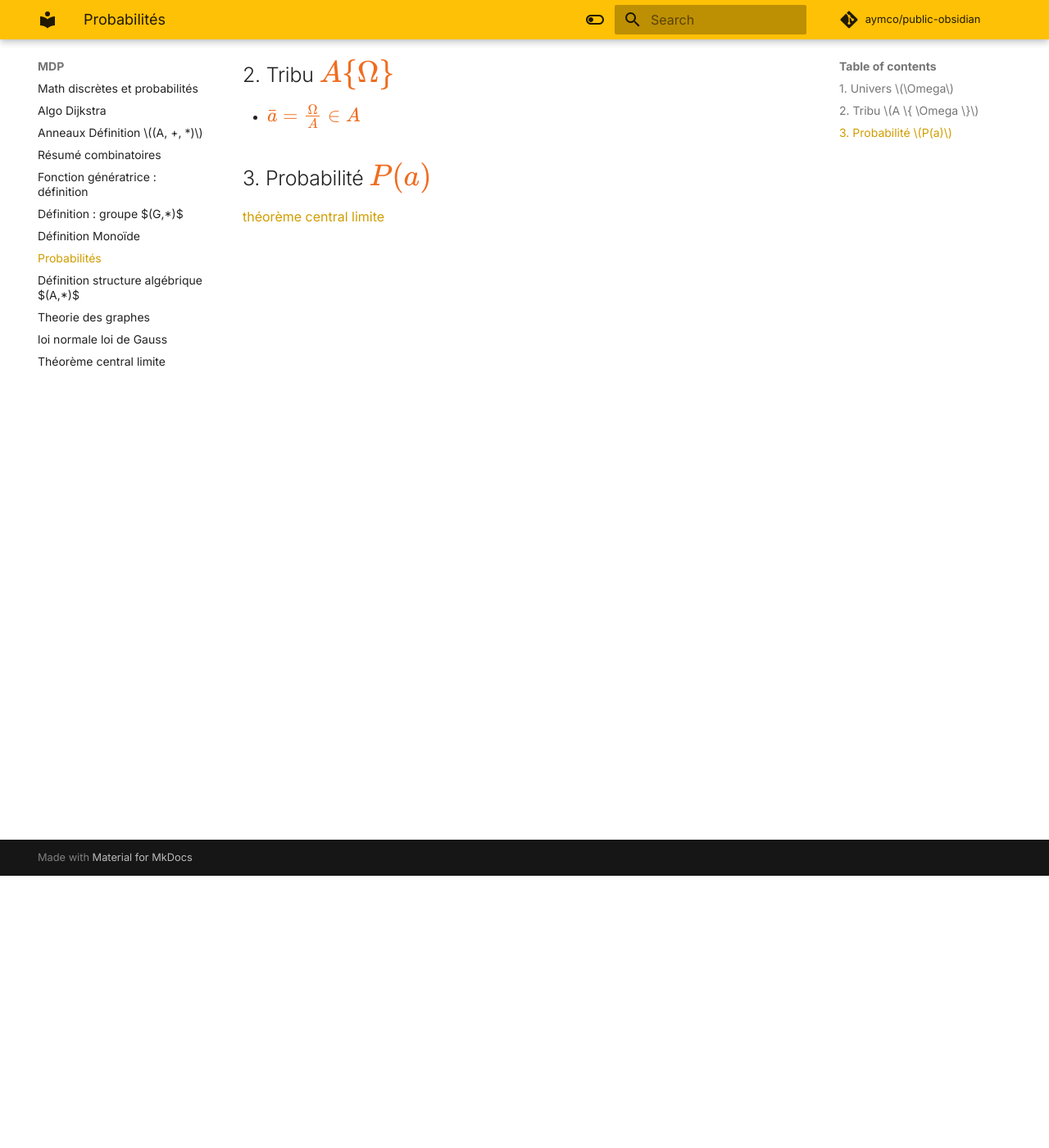
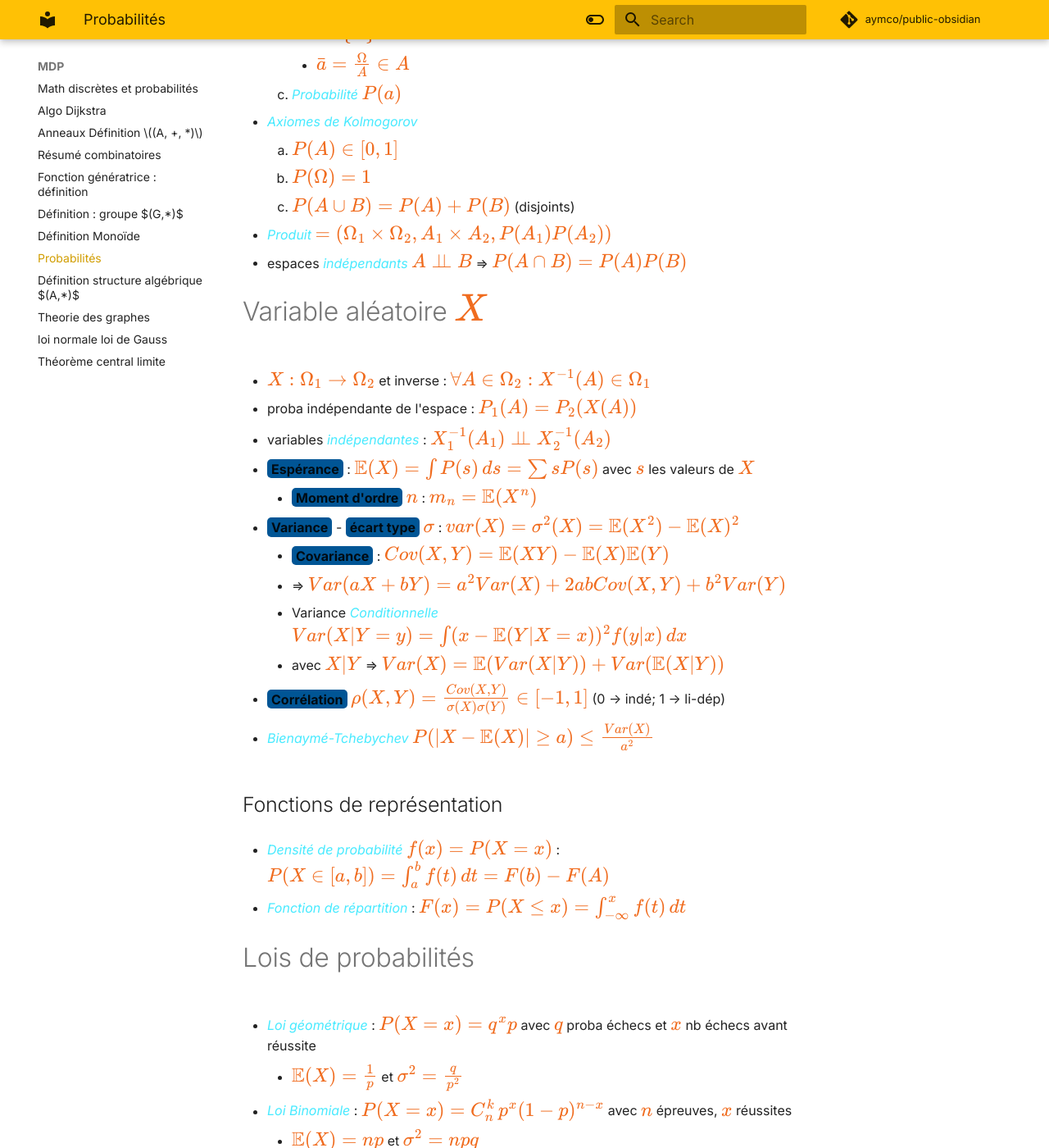
Before and after one commit to Aymco/public-obsidian, an MkDocs documentation site: the page built from docs/MDP/Probabilités.md, in a window 1280 px wide and 1400 px high, scrolled down 332 px. Shown: the whole window at 82% size. Built offline with MkDocs 1.6.1 and Material for MkDocs 9.7.7, drawn with Linux system fonts in a browser that asks for light colours; comment, search, counter and statistics services are not loaded; some of the changed text lies outside the part shown.

```diff
--- a/docs/MDP/Probabilités.md
+++ b/docs/MDP/Probabilités.md
@@ -2,17 +2,80 @@
 share: true
 category: MDP
 created: 2023-12-16
-updated: 2024-01-03
+updated: 2024-01-04
 ---
 
 [Combinatoires - dénombrements](Combinatoires%20-%20d%C3%A9nombrements.md)
+# Espaces probabilisés
 
-[loi normale - loi de Gauss](loi%20normale%20-%20loi%20de%20Gauss.md)
-# Espaces probabilisés
-## 1. Univers $\Omega$
-## 2. Tribu $A \{ \Omega \}$
+- définition
+	1. *Univers* $\Omega$
+	2. *Tribu* $A \{ \Omega \}$
+		- $\bar{a}=\frac{\Omega}{A} \in A$
+	1. *Probabilité* $P(a)$
 
-- $\bar{a}=\frac{\Omega}{A} \in A$
-## 3. Probabilité $P(a)$
+- *Axiomes de Kolmogorov*
+	1. $P(A)\in[0,1]$
+	2. $P(\Omega)=1$
+	3. $P(A\cup B)=P(A)+P(B)$ (disjoints)
 
-[théorème central limite](th%C3%A9or%C3%A8me%20central%20limite.md)
+- *Produit*  $=(\Omega_{1}\times\Omega_{2}, A_{1}\times A_{2}, P(A_{1})P(A_{2}))$
+
+- espaces *indépendants* $A\perp\!\!\!\perp B$ ⇒ $P(A\cap B)=P(A)P(B)$
+# Variable aléatoire $X$
+
+- $X:\Omega_{1}\to\Omega_{2}$  et inverse : $\forall A\in\Omega_{2}: X^{-1}(A)\in\Omega_{1}$
+
+- proba indépendante de l'espace : $P_{1}(A)=P_{2}(X(A))$
+
+- variables *indépendantes* : $X_{1}^{-1}(A_{1})\perp\!\!\!\perp X_{2}^{-1}(A_{2})$
+
+- **Espérance** : $\mathbb{E}(X)=\int P(s) \, ds=\sum sP(s)$ avec $s$ les valeurs de $X$
+	- **Moment d'ordre** $n$ : $m_{n}=\mathbb{E}(X^n)$
+
+- **Variance** - **écart type** $\sigma$ : $var(X)=\sigma^{2}(X)=\mathbb{E}(X^{2})-\mathbb{E}(X)^{2}$
+	- **Covariance** : $Cov(X,Y)=\mathbb{E}(XY)-\mathbb{E}(X)\mathbb{E}(Y)$
+	- ⇒ $Var(aX+bY)=a^{2}Var(X)+2abCov(X,Y)+b^{2}Var(Y)$
+	- Variance *Conditionnelle* $Var(X|Y=y)=\int (x-\mathbb{E}(Y|X=x))^{2}f(y|x) \, dx$
+	- avec $X|Y$ ⇒  $Var(X)=\mathbb{E}(Var(X|Y))+Var(\mathbb{E}(X|Y))$
+
+- **Corrélation** $\rho(X,Y)=\frac{Cov(X,Y)}{\sigma(X)\sigma(Y)}\in[-1,1]$ (0 → indé; 1 → li-dép)
+
+- *Bienaymé-Tchebychev* $P(|X-\mathbb{E}(X)|\geq a)\leq \frac{Var(X)}{a^{2}}$
+## Fonctions de représentation
+
+- *Densité de probabilité* $f(x)=P(X=x)$ : $P(X \in[a,b])=\int_{a}^{b} f(t) \, dt=F(b)-F(A)$
+
+- *Fonction de répartition* : $F(x)=P(X\leq x)=\int_{-\infty}^{x}f(t)  \, dt$
+# Lois de probabilités
+
+- *Loi géométrique* : $P(X=x)=q^xp$ avec $q$  proba échecs et $x$ nb échecs avant réussite
+	- $\mathbb{E}(X)=\frac{1}{p}$ et $\sigma^{2}=\frac{q}{p^{2}}$
+
+- *Loi Binomiale* : $P(X=x)=C_{n}^k\,p^x(1-p)^{n-x}$ avec $n$ épreuves, $x$ réussites
+	- $\mathbb{E}(X)=np$ et $\sigma^{2}=npq$
+
+
+- *Loi exponentielle* $f(x)=\lambda e^{-\lambda x}$ et $F(x)=1-e^{\lambda x}$ avec $\lambda$ taux proba/temps
+	- $\mathbb{E}(X)=\frac{1}{\lambda}$ et $\sigma^{2}=\frac{1}{\lambda^{2}}$
+
+- *Loi de Poisson* $f(x)=\frac{\mu^x}{x!}e^{-\mu}$ $\approx$ loi Binomiale $n\gg 0,p\ll 0$
+	- $\mathbb{E}(X)=\sigma^{2}=\mu$
+
+- *Loi Normale* $f(x)=\frac{1}{\sigma \sqrt{ 2\pi }}e^{-(x-\mu)^{2}/2\sigma}=N(\mu,\sigma)$ [loi normale - loi de Gauss](loi%20normale%20-%20loi%20de%20Gauss.md)
+	- *Théorème central limite* : $\forall Z_{n}=\sum_{i=0}^{n}X_{i}$
+		- $\lim_{ n \to \infty } P(Z_{n}=z)=f(z)$
+# Probabilités conditionnelles
+
+- $P(A|B)=\frac{P(A\cap B)}{P(B)}$ A sachant (corrigé par) B
+
+- *théorème de Bayès* : $P(A|B)=\frac{P(A)}{P(B)}P(B|A)$
+## Inférences statistiques
+
+- trouver la proba à partir d'observations
+
+- $p$ proba de réussite, $b$ réussites, $n$ épreuves
+
+- m *Bayèsienne* : *succession de Laplace* $p\approx \frac{b+1}{n+1}$
+
+- m *Fréquentiste* : $p\approx \frac{b}{n}$
```
Also changed, not shown: docs/MDP/Combinatoires - dénombrements.md (+1 -1 lines), docs/MDP/Monoïde.md (+9 -8 lines), docs/MDP/Theorie des graphes.md (+4 -5 lines).
